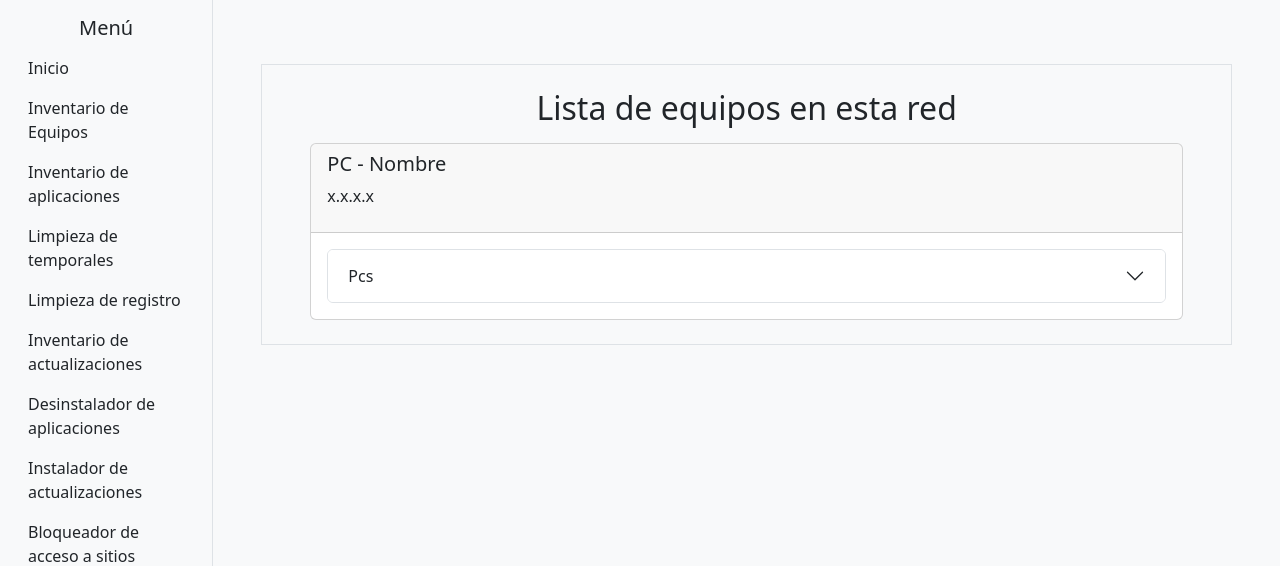
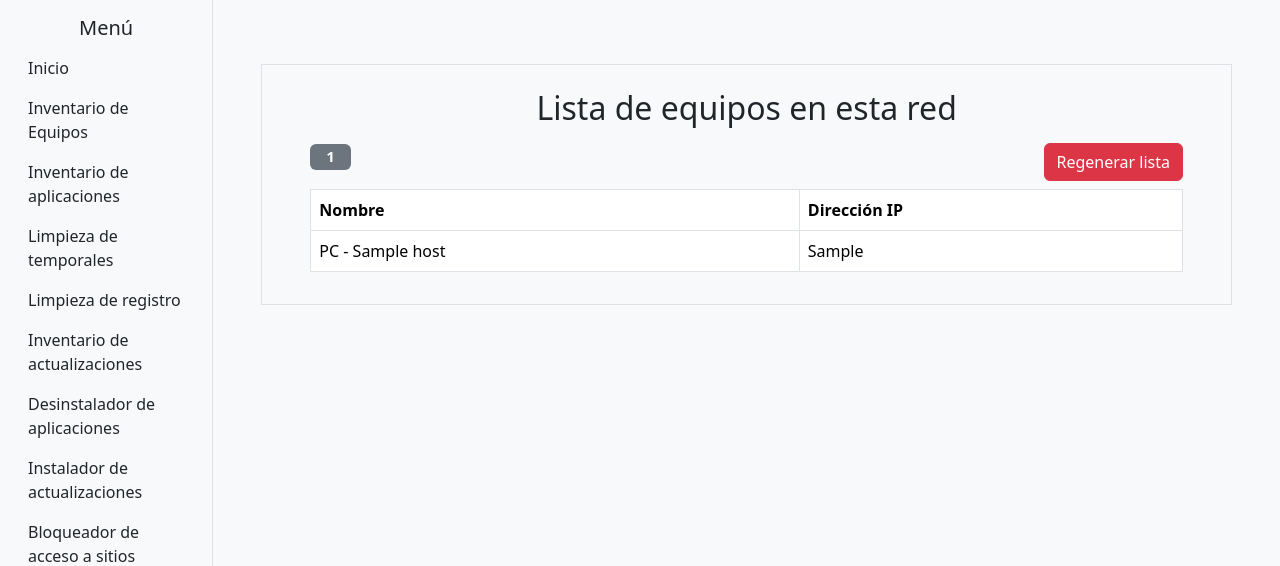
Before and after one commit to cjgutierrez44/fundacionmichin-gestion-equipos-ui, a Flask app: template templates/script_pages/hosts_inventory.html in a window 1280 px wide. Shown: the part 57-623 px from the top of the page. Run offline with Flask 2, Linux system fonts and the light colour scheme; the template is opened without the code that fills it: most values are stand-ins (such as "Sample title", 1, 10 or a date in 2020).

Commit message:
listar equipos en la interfaz y regenerar lista

```diff
--- /dev/null
+++ b/database/192_168_1_1.json
@@ -0,0 +1 @@
+[{"ip": "192.168.1.15", "name": ""}]
--- a/templates/base.html
+++ b/templates/base.html
@@ -13,7 +13,7 @@
       <div class="row">
         <nav class="navbar navbar-expand-lg navbar-dark bg-dark border-bottom px-lg-5">
          <div class="container-fluid">
-            <a class="navbar-brand" href="/shop">Fundación Michín: Gestion y mentenimiento de equipos</a>
+            <a class="navbar-brand" href="/">Fundación Michín: Gestion y mentenimiento de equipos</a>
             <button class="navbar-toggler" type="button" data-bs-toggle="collapse" data-bs-target="#navbarColor01" aria-controls="navbarColor01" aria-expanded="true" aria-label="Toggle navigation">
                <span class="navbar-toggler-icon"></span>
             </button>
--- a/templates/script_pages/hosts_inventory.html
+++ b/templates/script_pages/hosts_inventory.html
@@ -3,22 +3,25 @@
 {% block content %}
 <div class="row">
 	<h2 class="text-center mb-3">Lista de equipos en esta red</h2>
-</div>
-<div class="card">
-	<div class="card-header">
-		<h5 class="card-title">PC - Nombre</h5>
-		<p>x.x.x.x</p>
-	</div>
-	<div class="card-body ">
-		<div class="accordion" id="accordionExample1">
-			<div class="accordion-item">
-				<h2 class="accordion-header" id="headingOne">
-					<button class="accordion-button collapsed" type="button" data-bs-toggle="collapse" data-bs-target="#collapseOne" aria-expanded="false" aria-controls="collapseOne">
-						Pcs
-					</button>
-				</h2>
-			</div>
-		</div>
+	<div class="d-flex justify-content-between">
+		<h5><span class="badge bg-secondary px-3">{{ list_hosts|length }}</span></h5>
+		<a class="btn btn-danger" href="{{url_for('host_inventory.re_scan')}}">Regenerar lista</a>
 	</div>
 </div>
+<table class="table table-bordered my-2">
+	<thead>
+		<tr>
+			<th scope="col">Nombre</th>
+			<th scope="col">Dirección IP</th>
+		</tr>
+	</thead>
+	<tbody>
+		{% for host in list_hosts %}
+		<tr>
+			<td>PC - {{host.name}}</td>
+			<td>{{host.ip}}</td>
+		</tr>
+		{% endfor %}
+	</tbody>
+</table>
 {% endblock %}
```
Also changed, not shown: host_inventory.py (+15 -2 lines).
